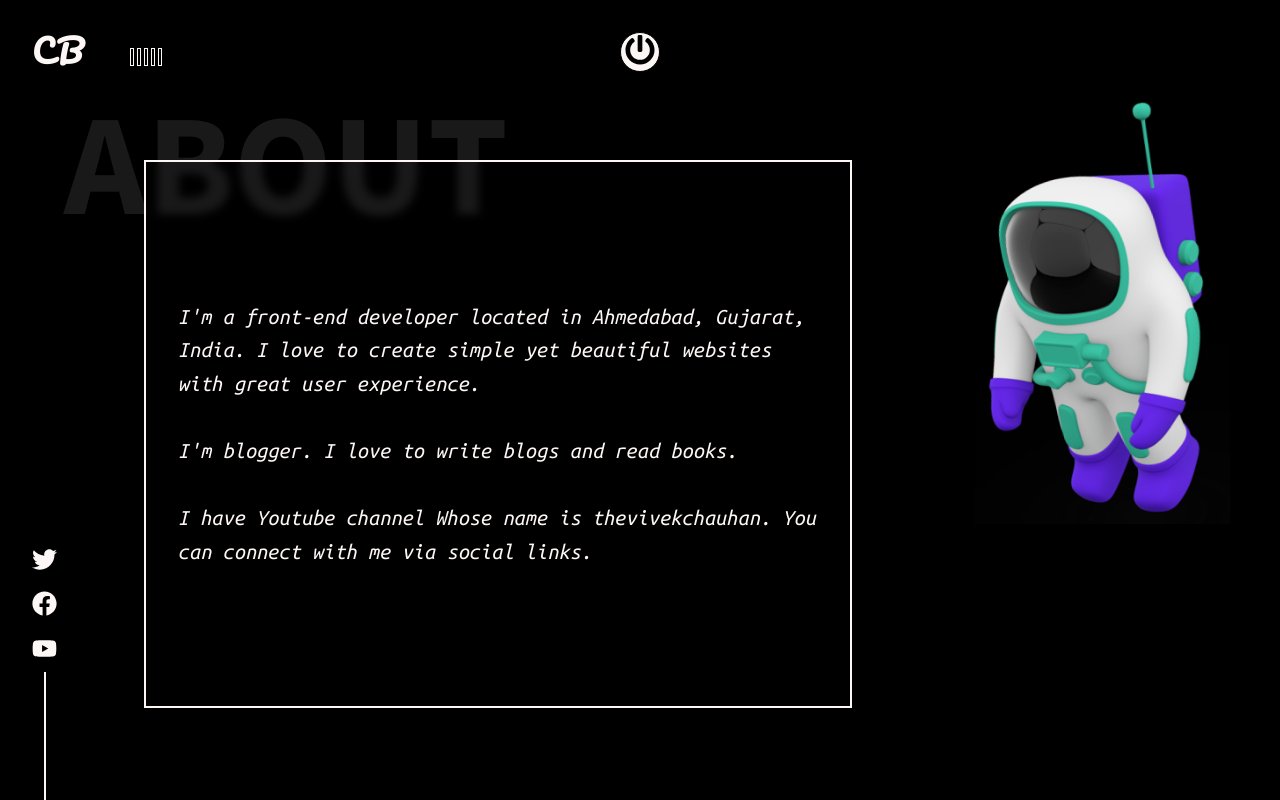
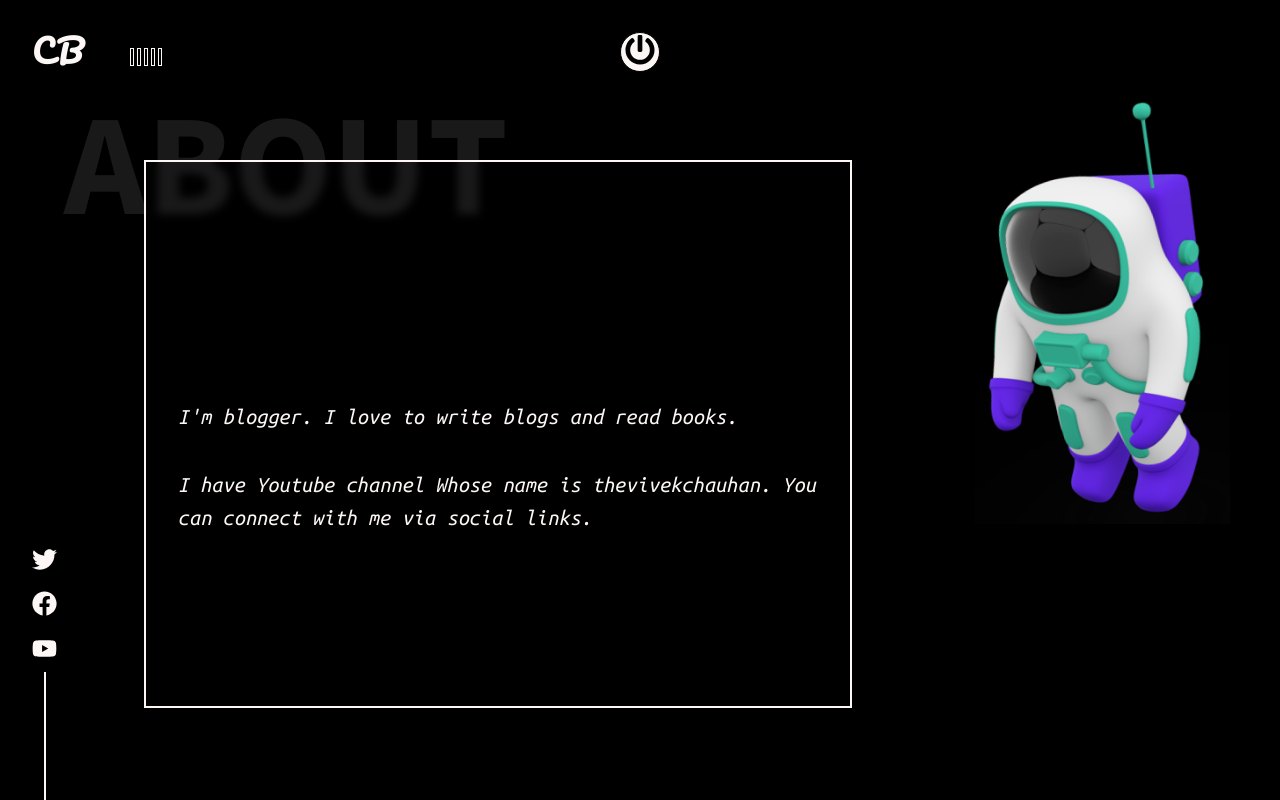
Before and after one commit to thevivekchauhan/vlog, a React (Create React App) app: page /about in a window 1280 px wide. Built offline with nearby package versions, Linux system fonts and the light colour scheme.

Commit message:
Comment the line.

```diff
--- a/src/components/AboutPage.js
+++ b/src/components/AboutPage.js
@@ -72,7 +72,7 @@ const AboutPage = () => {
             <img src={astronaut} alt="spaceman" />
         </Spaceman>
         <Main>
-        I'm a front-end developer located in Ahmedabad, Gujarat, India. I love to create simple yet beautiful websites with great user experience.
+        {/* I'm a front-end developer located in Ahmedabad, Gujarat, India. I love to create simple yet beautiful websites with great user experience. */}
 <br /> <br/>
 I'm blogger. I love to write blogs and read books.
 <br/> <br/>
```
